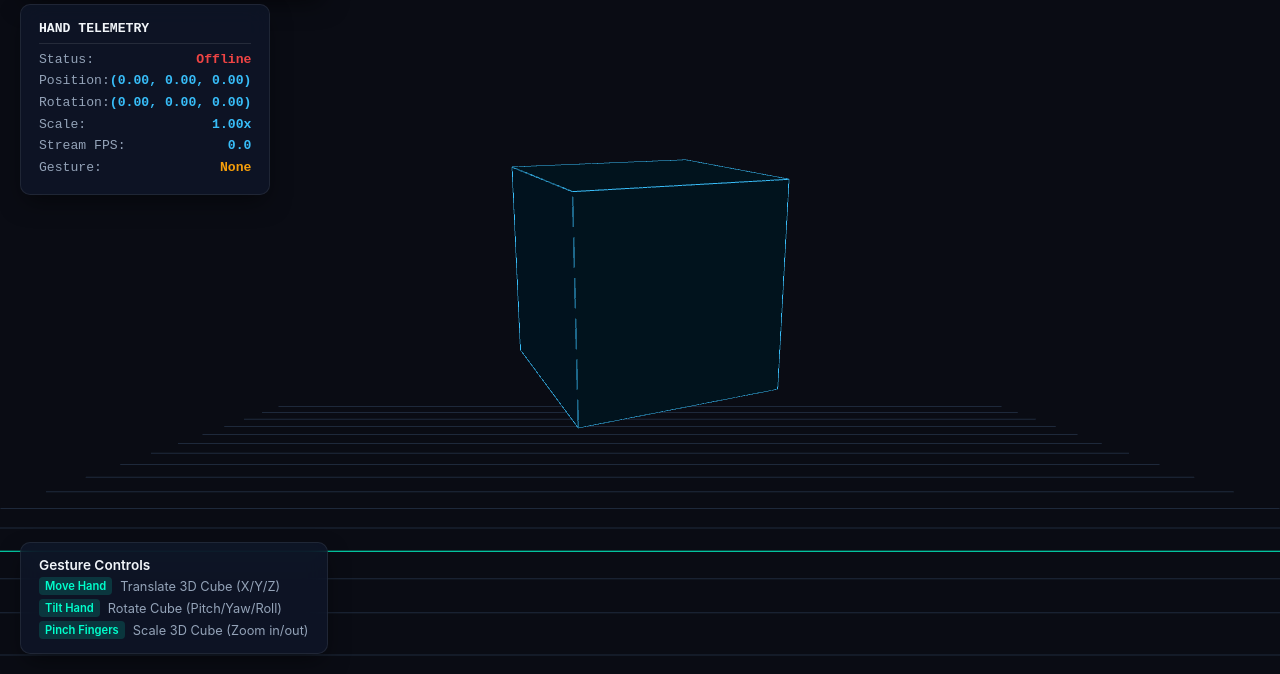
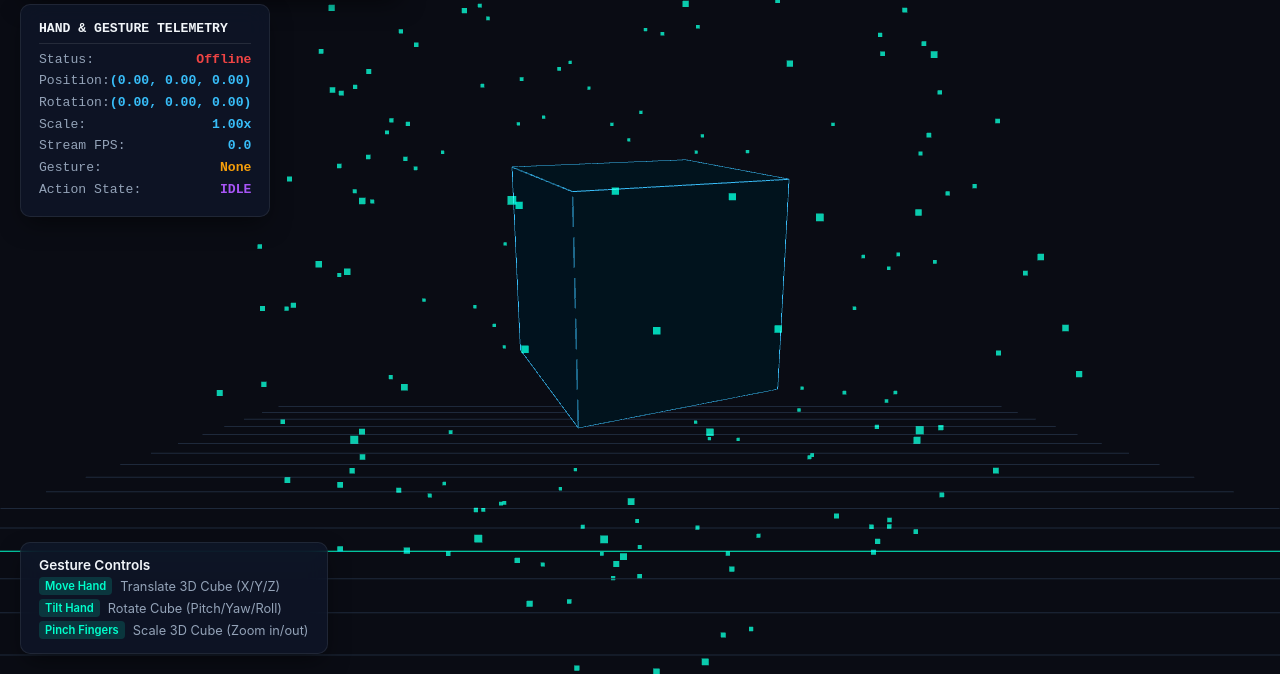
Before and after one commit to HassanKhan732/motionmind-ai, a plain HTML site: page src/web/index.html in a window 1280 px wide. Shown: the part 126-800 px from the top of the page. Drawn offline with nearby package versions, Linux system fonts and the light colour scheme; animation ran at ten frames a second.

Commit message:
feat(web): add gesture-driven visual feedback, dynamic particle effects, and state HUD

```diff
--- a/src/web/index.html
+++ b/src/web/index.html
@@ -118,7 +118,7 @@
   <!-- Header HUD -->
   <div id="top-left-hud" class="hud-panel">
     <h1>MotionMind AI</h1>
-    <p style="font-size: 0.85rem; color: #94a3b8;">Level 1: Hand-Controlled 3D Interaction</p>
+    <p style="font-size: 0.85rem; color: #94a3b8;">Level 2: Real-Time Gesture Intelligence & 3D Interface</p>
     <div class="status-badge">
       <span id="conn-dot" class="status-dot"></span>
       <span id="conn-text" style="color: #cbd5e1;">WebSocket: Connecting...</span>
@@ -128,7 +128,7 @@
   <!-- Telemetry HUD -->
   <div id="telemetry-hud" class="hud-panel">
     <div style="font-weight: 600; color: #f1f5f9; margin-bottom: 6px; border-bottom: 1px solid rgba(255,255,255,0.1); padding-bottom: 4px;">
-      HAND TELEMETRY
+      HAND & GESTURE TELEMETRY
     </div>
     <div class="telemetry-row">
       <span class="telemetry-label">Status:</span>
@@ -153,6 +153,10 @@
     <div class="telemetry-row">
       <span class="telemetry-label">Gesture:</span>
       <span id="val-gesture" class="telemetry-val" style="color: #f59e0b;">None</span>
+    </div>
+    <div class="telemetry-row">
+      <span class="telemetry-label">Action State:</span>
+      <span id="val-action" class="telemetry-val" style="color: #a855f7;">IDLE</span>
     </div>
   </div>
 
--- a/src/web/main.js
+++ b/src/web/main.js
@@ -55,6 +55,29 @@ const edges = new THREE.EdgesGeometry(geometry);
 const edgesMaterial = new THREE.LineBasicMaterial({ color: 0x00ffcc, linewidth: 2 });
 const wireframe = new THREE.LineSegments(edges, edgesMaterial);
 cube.add(wireframe);
+
+// 3D Orbiting Particle Aura
+const particleCount = 200;
+const particleGeometry = new THREE.BufferGeometry();
+const particlePositions = new Float32Array(particleCount * 3);
+for (let i = 0; i < particleCount; i++) {
+  const theta = Math.random() * Math.PI * 2;
+  const phi = Math.acos(2 * Math.random() - 1);
+  const r = 2.2 + Math.random() * 0.8;
+  particlePositions[i * 3] = r * Math.sin(phi) * Math.cos(theta);
+  particlePositions[i * 3 + 1] = r * Math.sin(phi) * Math.sin(theta);
+  particlePositions[i * 3 + 2] = r * Math.cos(phi);
+}
+particleGeometry.setAttribute('position', new THREE.BufferAttribute(particlePositions, 3));
+const particleMaterial = new THREE.PointsMaterial({
+  color: 0x00ffcc,
+  size: 0.06,
+  transparent: true,
+  opacity: 0.75,
+  blending: THREE.AdditiveBlending,
+});
+const particleCloud = new THREE.Points(particleGeometry, particleMaterial);
+scene.add(particleCloud);
 
 // --- 2. Live Telemetry State ---
 export const handState = {
@@ -133,12 +156,22 @@ function connectWebSocket() {
             gEl.textContent = `${data.gesture.name} (${(data.gesture.confidence * 100).toFixed(0)}%)`;
             gEl.style.color = data.gesture.stable ? '#00ffcc' : '#f59e0b';
           }
+          const actEl = document.getElementById('val-action');
+          if (actEl) {
+            actEl.textContent = data.gesture.action || (data.gesture.stable ? 'ACTIVE' : 'DEBOUNCING');
+            actEl.style.color = data.gesture.stable ? '#a855f7' : '#94a3b8';
+          }
         }
       } else {
         handState.isTracking = false;
         connDot.className = 'status-dot connected';
         valStatus.textContent = 'Searching...';
         valStatus.style.color = '#f59e0b';
+        const actEl = document.getElementById('val-action');
+        if (actEl) {
+          actEl.textContent = 'IDLE';
+          actEl.style.color = '#94a3b8';
+        }
       }
     } catch (err) {
       console.error('[WebSocket] Failed to parse message:', err);
@@ -196,9 +229,28 @@ function animate() {
     const newScale = currentScale + (handState.targetScale - currentScale) * LERP_FACTOR;
     cube.scale.set(newScale, newScale, newScale);
 
-    // Glowing interaction highlight
-    material.emissive.setHex(0x00332a);
-    edgesMaterial.color.setHex(0x00ffcc);
+    // Dynamic gesture color response
+    const gestureName = handState.gesture ? handState.gesture.name : "None";
+    let themeColor = 0x00ffcc; // Default cyan
+    let emissiveColor = 0x00332a;
+
+    if (gestureName === "Peace" || gestureName === "Rock Horns") {
+      themeColor = 0xc084fc; // Neon purple
+      emissiveColor = 0x3b0764;
+    } else if (gestureName === "Thumbs Up" || gestureName === "OK Sign") {
+      themeColor = 0x10b981; // Emerald green
+      emissiveColor = 0x064e3b;
+    } else if (gestureName === "Fist" || gestureName === "Stop Sign") {
+      themeColor = 0xef4444; // Crimson
+      emissiveColor = 0x450a0a;
+    } else if (gestureName.startsWith("PSL")) {
+      themeColor = 0xfbbf24; // Warm amber/gold
+      emissiveColor = 0x451a03;
+    }
+
+    material.emissive.setHex(emissiveColor);
+    edgesMaterial.color.setHex(themeColor);
+    particleMaterial.color.setHex(themeColor);
   } else {
     // Idle state: return cube gently toward center and rotate calmly
     cube.position.x += (0 - cube.position.x) * 0.04;
@@ -214,7 +266,13 @@ function animate() {
 
     material.emissive.setHex(0x00111a);
     edgesMaterial.color.setHex(0x38bdf8);
+    particleMaterial.color.setHex(0x00ffcc);
   }
+
+  // Smoothly orbit background particle field
+  particleCloud.rotation.y += 0.002;
+  particleCloud.rotation.x += 0.001;
+  particleCloud.position.copy(cube.position);
 
   renderer.render(scene, camera);
 }
```
